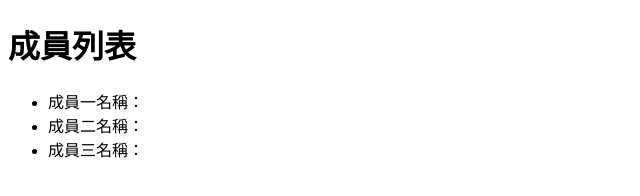
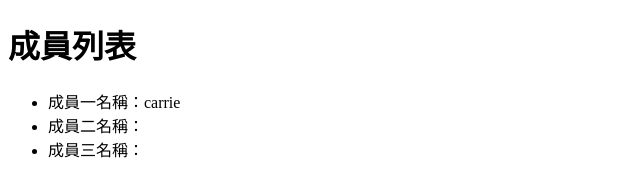
Before and after one commit to echocarriet/2024VueGroupTastWeek5, a plain HTML site: page index.html in a window 1280 px wide. Shown: the full height of the page, 0-640 px from the left. Drawn offline with Linux system fonts and the light colour scheme.

Commit message:
新增成員一名稱

```diff
--- a/index.html
+++ b/index.html
@@ -8,7 +8,7 @@
 <body>
     <h1>成員列表</h1>
     <ul>
-        <li>成員一名稱：</li>
+        <li>成員一名稱：carrie</li>
         <li>成員二名稱：</li>
         <li>成員三名稱：</li>
     </ul>
```
